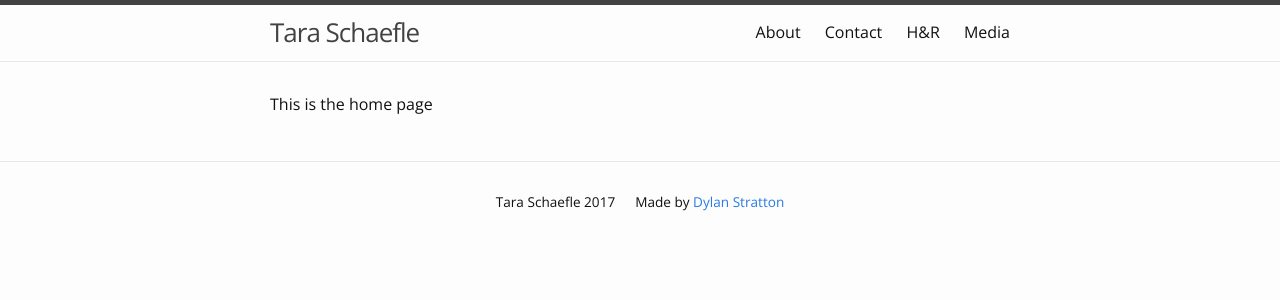
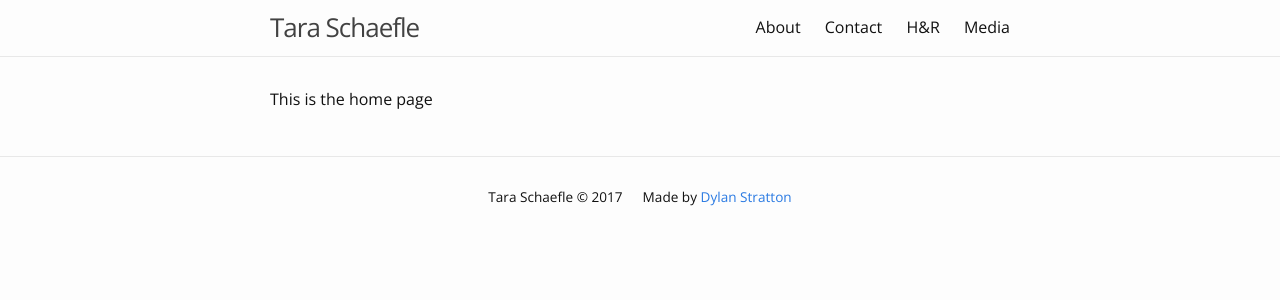
Before and after one commit to ahlbet/taraschaefle, a Jekyll site: the page built from index.md, in a window 1280 px wide. Shown: the top 300 px of the page. Built offline with Jekyll 4.4.1, drawn with Linux system fonts in a browser that asks for light colours; part of the change alters nothing that is shown.

```diff
--- a/_includes/footer.html
+++ b/_includes/footer.html
@@ -3,7 +3,7 @@
   <div class="wrapper">
 
     <div class="footer-wrap">
-    <p>Tara Schaefle <script type="text/javascript">
+    <p>Tara Schaefle &copy <script type="text/javascript">
   document.write(new Date().getFullYear());
 </script></p>
 
--- a/_sass/minima/_layout.scss
+++ b/_sass/minima/_layout.scss
@@ -2,7 +2,7 @@
  * Site header
  */
 .site-header {
-  border-top: 5px solid $grey-color-dark;
+  // border-top: 5px solid $grey-color-dark;
   border-bottom: 1px solid $grey-color-light;
   min-height: $spacing-unit * 1.865;
 
```
